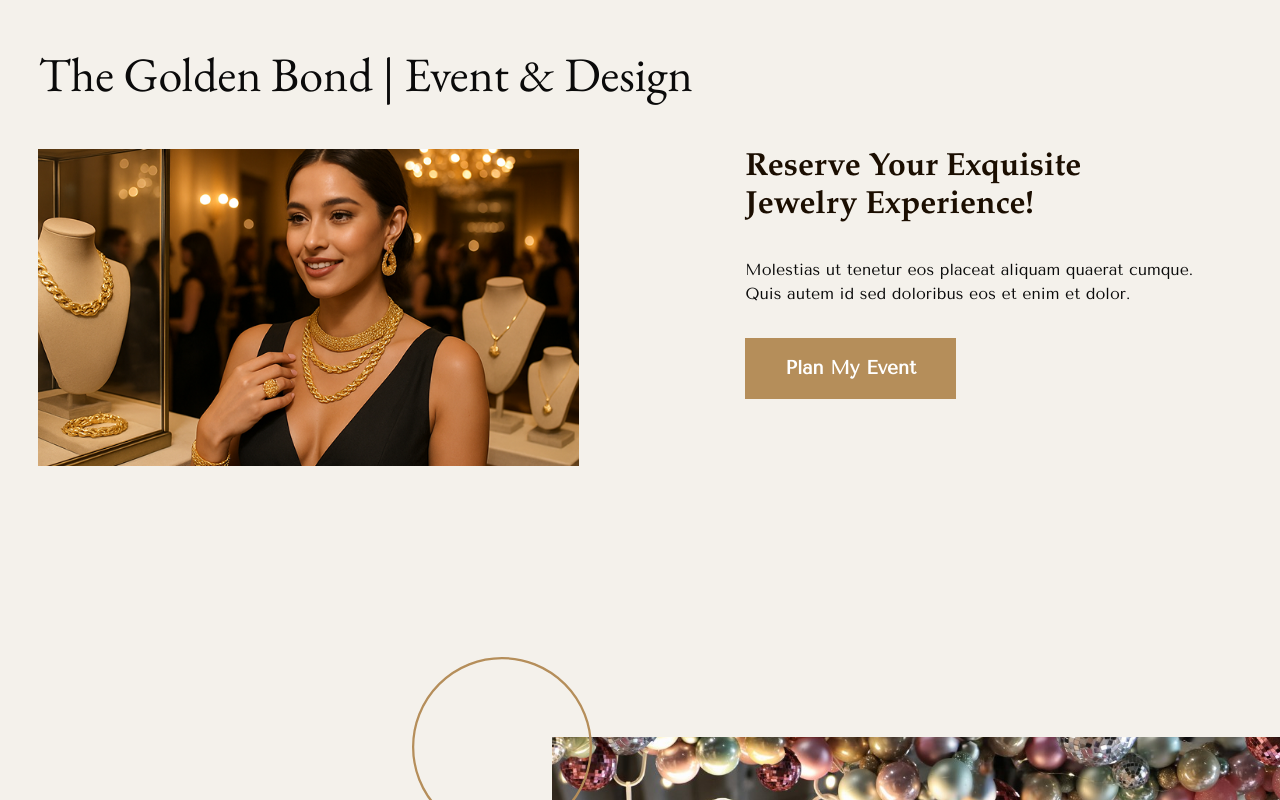
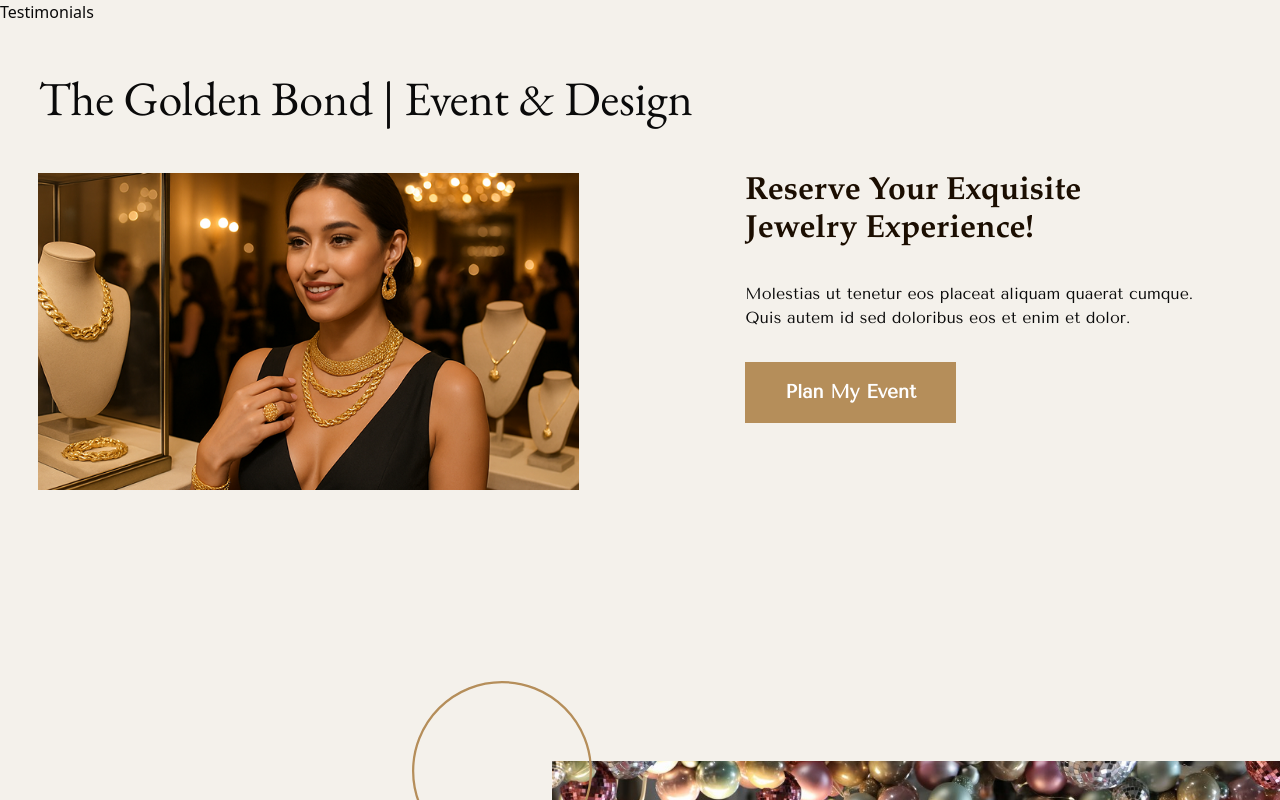
Before and after one commit to saliftankoano/goldenbond, a Next.js app: page / in a window 1280 px wide. Shown: the top 800 px of the page. Built offline with nearby package versions, Linux system fonts and the light colour scheme.

Commit message:
add testimonials basic

```diff
--- /dev/null
+++ b/app/(landing)/Testimonials.tsx
@@ -0,0 +1,10 @@
+"use client"
+export default function Testimonials() {
+    return (
+        <section className="w-full h-full bg-[#F4F1EB]">
+            <div className="w-full h-full bg-[#F4F1EB]">
+                <h1>Testimonials</h1>
+            </div>
+        </section>
+    )
+}
--- a/app/page.tsx
+++ b/app/page.tsx
@@ -2,9 +2,11 @@ import Footer from "./(landing)/Footer";
 import Faq from "./(landing)/Faq";
 import Who from "./(landing)/Who";
 import Cta from "./(landing)/Cta";
+import Testimonials from "./(landing)/Testimonials";
 export default function Home() {
   return (
     <div className="w-full h-full bg-[#F4F1EB]">
+      <Testimonials />
       <Cta />
       <Who />
       <Faq />
```
